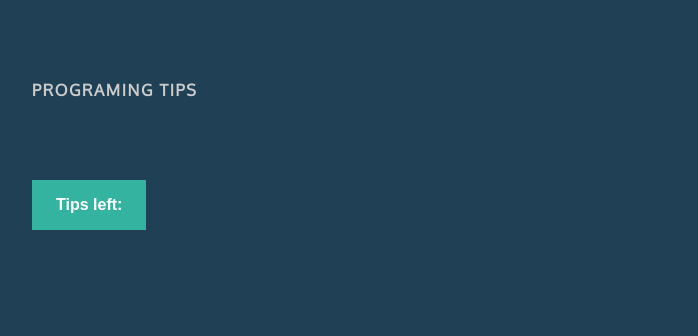
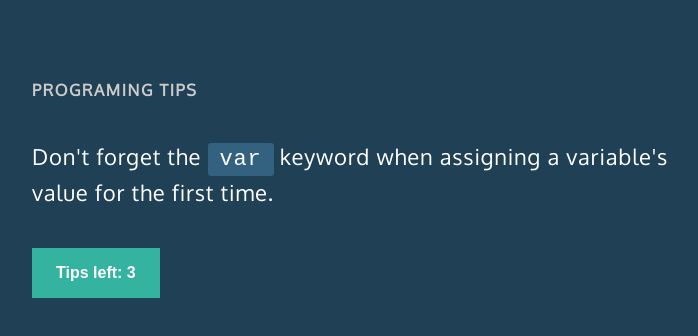
Before and after one commit to rpalaciosg/ProgramingTips, a plain HTML site: page index.html in a window 1280 px wide. Shown: the whole page, without its empty margins (288-986 px from the left). Drawn offline with Linux system fonts and the light colour scheme.

Commit message:
adicion del main.js para funcionalidad del boton

```diff
--- a/index.html
+++ b/index.html
@@ -20,5 +20,6 @@
                 Tips left: <span class="tip-limit-count"> </span>
             </button>
         </section>
+        <script src="js/main.js"></script>
     </body>
 </html>
--- /dev/null
+++ b/js/main.js
@@ -0,0 +1,71 @@
+//List of Programing tips
+var tipsList = [
+	"Don't forget the <span class='code'>var</span> keyword when assigning a variable's value for the first time.",
+
+	"<span class='code'>undefined</span>, <span class='code'>null</span>, <span class='code'>0</span>, <span class='code'>false</span>, <span class='code'>NaN</span>, and <span class='code'>''</span> (empty string) are all falsy.",
+
+	"Declare a function with<br/> <span class='code-block'>function <em>myFunctionName</em>() { <br>&nbsp;&nbsp;...<br> }</span>",
+
+	"<span class='code'>if</span>/<span class='code'>else</span> statements look like <br/> <span class='code-block'>if (<em>condition</em>) { <br/>&nbsp;&nbsp;...<br/>} else { <br/>&nbsp;&nbsp;...<br/>}",
+
+	"You can return the result of a function into a variable with <span class='code'>return</span>:<br><span class='code-block'>function timesFive(inputNumber) {<br> &nbsp;&nbsp;return inputNumber * 5; <br>}<br>console.log(timesFive(6));<br>// Output: 30</span> ",
+
+	"The <span class='code'>&&</span> operator means both things must be true: <br/> <span class='code-block'> true && true = true<br>true && false = false<br>false && false = false</span>",
+
+	"The <span class='code'>||</span> operator means either can be true: <br/> <span class='code-block'> true || true = true<br>true || false = true<br>false || false = false</span>",
+
+	"A <span class='code'>for</span> has three condtions: a start condition, a stop condition, and an iterator: <br> <span class='code-block'>for (var i = 0; i < myArray.length; i++) { <br>&nbsp;&nbsp;...<br>}</span>",
+
+	"To interpolate a variable into a string, use the <span class='code'>+</span> operator, like this: <br> <span class='code-block'>var myName = 'Jon';<br/> 'Hello, my name is ' + myName;</span>",
+
+	"To generate a random number, use JavaScript's built in function <span class='code'>Math.random()</span>.",
+
+	"Arrays hold lists of data. You can access any of the list items by using bracket notation, like this: <br> <span class='code-block'>var myArray = ['pears', 'asparagus', 'bananas'];<br>myArray[1]; // asparagus</span>"
+];
+
+//Tip Limit counter
+var tipLimit = 3;
+
+//Generate a number
+function generateNumber(){
+    return Math.floor(Math.random() * tipsList.length);
+}
+
+// Generate a tip:
+// 1. Get random number from generateNumber()
+// 2. Use the random number to get the tip from the array
+// 3. Show the tip
+function generateTip(){
+	var tip = tipsList[generateNumber()];
+	var tipElement = document.querySelector('.js-tip');
+	var tipLimitCount = document.querySelector('.tip-limit-count');
+	tipElement.innerHTML = tip;
+	tipLimitCount.innerHTML = tipLimit;
+}
+
+// Tip button click
+// 1. Select the tip button
+// 2. Add a click event listener
+// 3. When the button is clicked:
+// 3a. Subtract 1 from the tipLimit
+// 3b. If the tipLimit is still above or equal to 0, generate a new tip
+// 3c. If not, change the button text and look
+function onTipButtonClick() {
+	var tipButton = document.querySelector('.tip-button');
+	tipButton.addEventListener('click', function(){
+		console.log("Click en el boton");
+		tipLimit--;
+		if (tipLimit>=0) {
+			generateTip();
+
+			if (tipLimit === 0){
+				tipButton.innerHTML = "See you in another tab!";
+				tipButton.classList.add('disabled');
+			}
+		}
+	});
+}
+onTipButtonClick();
+
+// Get the first tip
+generateTip();
```
